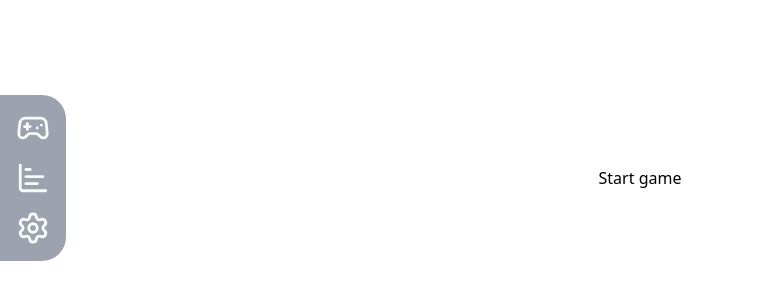
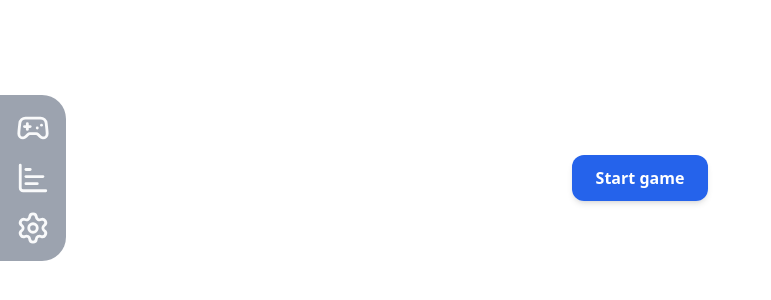
Before and after one commit to Lordenko/react-crossword, a React (Create React App) app: page / in a window 1280 px wide. Shown: the part 222-522 px from the top of the page, without its empty margins (0-771 px from the left). Built offline with nearby package versions, Linux system fonts and the light colour scheme; the HTML template or start-up script is replaced by a standard one.

Commit message:
feat(routing): add routing to buttons

```diff
--- a/src/components/Layaout/AsideMenu.tsx
+++ b/src/components/Layaout/AsideMenu.tsx
@@ -1,16 +1,18 @@
 import React from 'react';
 
-import { ChartBar, Play, Settings, Pause, Gamepad2 } from 'lucide-react';
+import { ChartBar, Settings, Gamepad2 } from 'lucide-react';
+
+import { Link } from "react-router";
 
 const AsideMenu: React.FC = () => {
     // const currentUrl = window.location.pathname
     // console.log(currentUrl);
 
     return (
-        <aside className='bg-gray-400 flex-col w-min absolute top-1/2 -translate-y-1/2 p-2 rounded-r-3xl [&>*]:size-[50px] [&>*]:p-2 [&>*]:text-gray-50 hover:[&>*]:text-gray-300 hover:[&>*]:cursor-pointer'>
-            <Gamepad2 />
-            <ChartBar />
-            <Settings />
+        <aside className='bg-gray-400 flex-col w-min absolute top-1/2 -translate-y-1/2 p-2 rounded-r-3xl [&>*]:[&>*]:size-[50px] [&>*]:[&>*]:p-2 [&>*]:[&>*]:text-gray-50 hover:[&>*]:[&>*]:text-gray-300 hover:[&>*]:[&>*]:cursor-pointer'>
+            <Link to="/game"><Gamepad2 /></Link>
+            <Link to="/results"><ChartBar /></Link>
+            <Link to="/settings"><Settings /></Link>
         </aside>
     )
 }
--- a/src/components/Layaout/PublicLayaout.tsx
+++ b/src/components/Layaout/PublicLayaout.tsx
@@ -1,11 +1,6 @@
-import React from 'react';
 import { Outlet } from "react-router-dom";
 
 import AsideMenu from './AsideMenu'
-
-interface MainLayoutProps {
-    children: React.ReactNode;
-}
 
 const PublicLayaout = () => {
     return (
--- a/src/pages/Game.tsx
+++ b/src/pages/Game.tsx
@@ -3,9 +3,8 @@ import FinishGamePortal from '../components/Portals/GameOverPortal'
 import Timer from '../components/Other/Timer'
 
 import useGameLogic from '../hooks/useGameLogic'
-import useTimerLogic from '../hooks/useTimerLogic'
 import { useEffect } from 'react'
-import { start } from 'repl'
+
 
 const Game = () => {
     const {
--- a/src/pages/Results.tsx
+++ b/src/pages/Results.tsx
@@ -1,6 +1,4 @@
-import React, { useEffect, useState } from 'react';
-
-import { Player } from '../types';
+import { useEffect } from 'react';
 
 import { usePlayers } from '../states/GeneralState'
 
--- a/src/pages/Start.tsx
+++ b/src/pages/Start.tsx
@@ -1,10 +1,18 @@
-import React from 'react';
+import { Link } from "react-router";
 
 const Start = () => {
     return (
         <>
-            <button>Start game</button>
+            <Link
+                to="/game"
+                className="px-6 py-3 bg-blue-600 text-white font-semibold rounded-xl
+            hover:bg-blue-700 active:bg-blue-800 transition duration-200
+            shadow-md hover:shadow-lg"
+            >
+                Start game
+            </Link >
         </>
+
     );
 }
 
```
